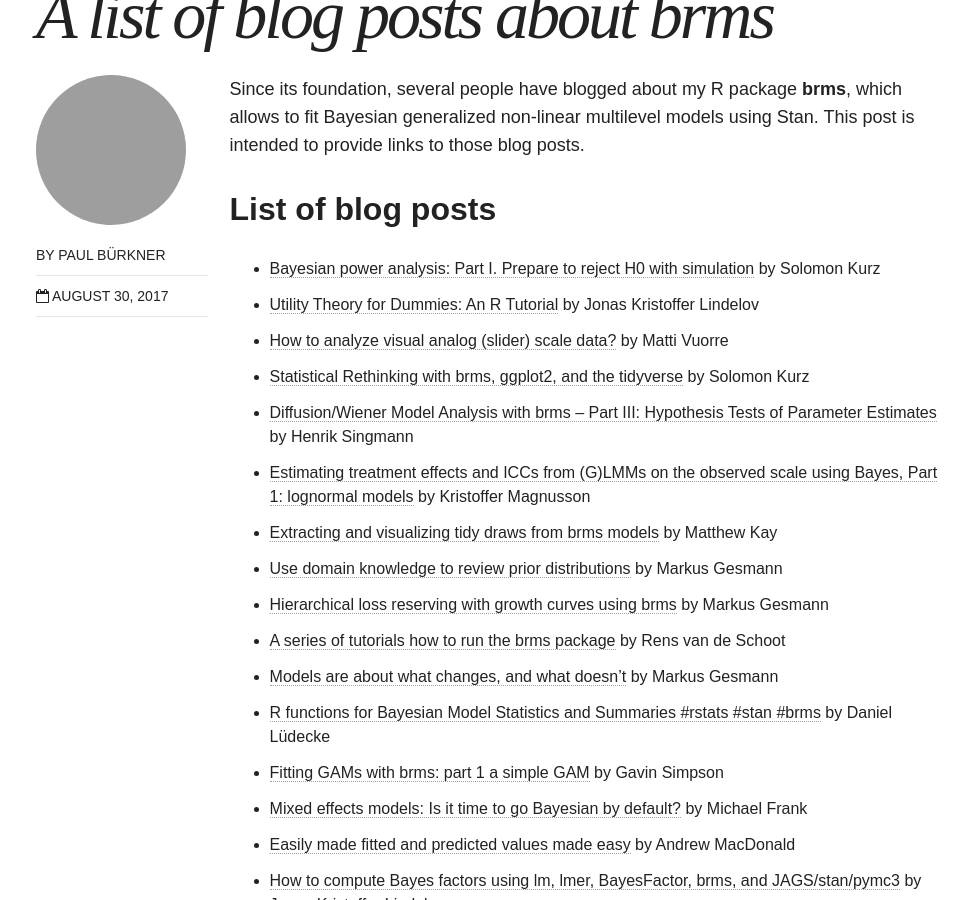
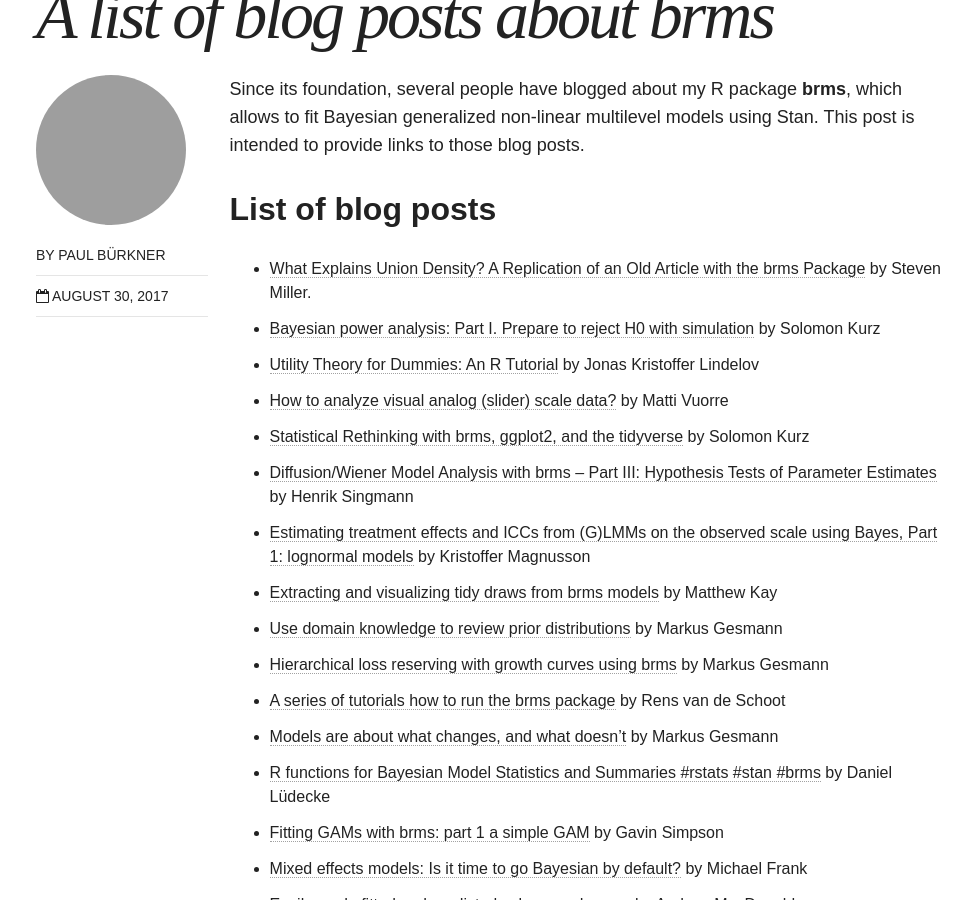
Before and after one commit to paul-buerkner/paul-buerkner.github.io, a Jekyll site: the page built from _posts/blog/2017-08-30-brms-blogposts.md, in a window 1280 px wide and 900 px high, scrolled down 497 px. Shown: the whole window, without its empty margins (150-1121 px from the left). Built offline with Jekyll 4.4.1, drawn with Linux system fonts in a browser that asks for light colours; nearby versions of some CDN libraries.

Commit message:
add new brms blog post

```diff
--- a/_posts/blog/2017-08-30-brms-blogposts.md
+++ b/_posts/blog/2017-08-30-brms-blogposts.md
@@ -13,6 +13,7 @@
 
 ## List of blog posts
 
+- [What Explains Union Density? A Replication of an Old Article with the brms Package](http://svmiller.com/blog/2019/08/what-explains-union-density-brms-replication/) by Steven Miller.
 - [Bayesian power analysis: Part I. Prepare to reject H0 with simulation](https://solomonkurz.netlify.com/post/bayesian-power-analysis-part-i/) by Solomon Kurz
 - [Utility Theory for Dummies: An R Tutorial](https://lindeloev.github.io/utility-theory/) by Jonas Kristoffer Lindelov
 - [How to analyze visual analog (slider) scale data?](https://vuorre.netlify.com/post/2019/02/18/analyze-analog-scale-ratings-with-zero-one-inflated-beta-models/) by Matti Vuorre
```
